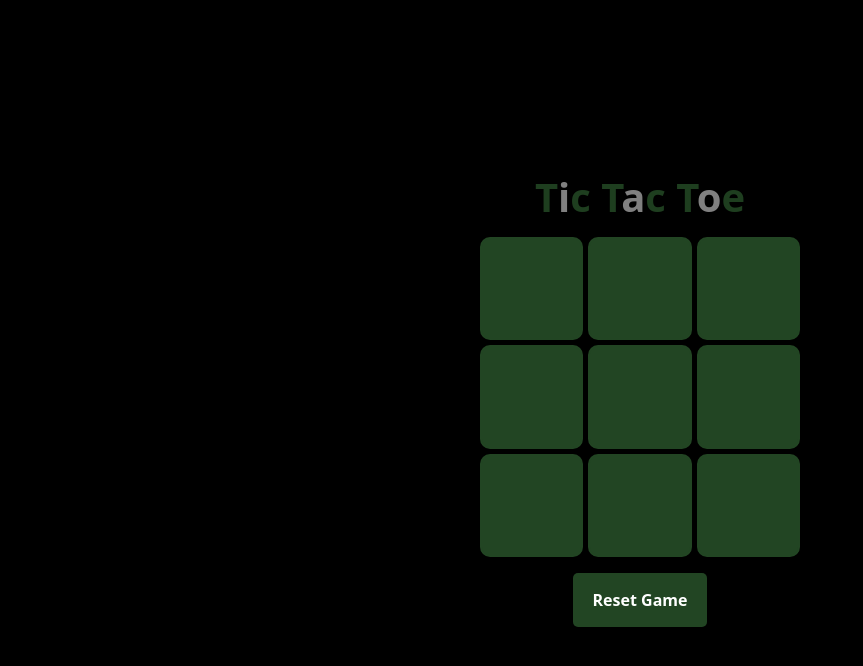
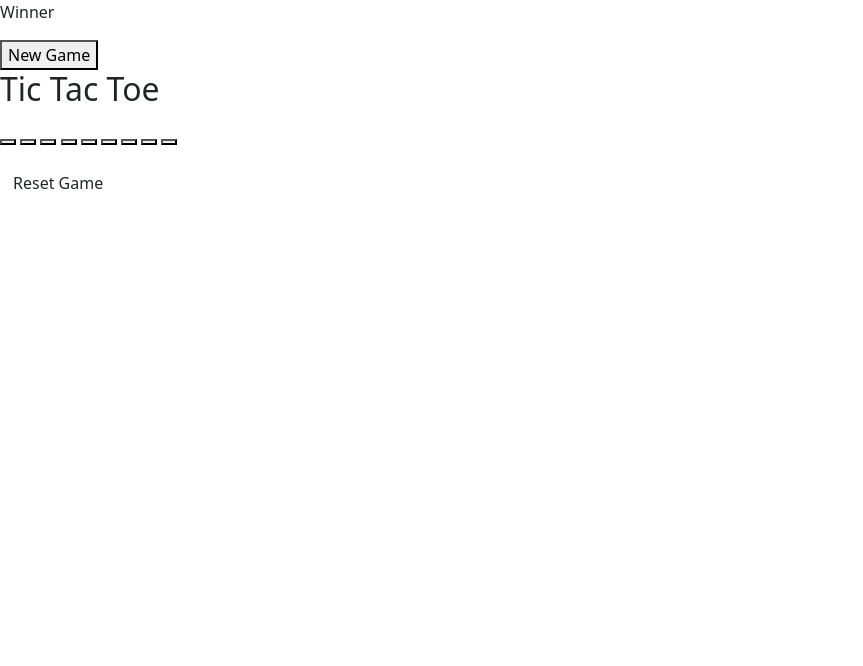
Before and after one commit to haider7575/mini-game-with-JS, a plain HTML site: page index.html in a window 1280 px wide. Shown: the whole page, without its empty margins (0-863 px from the left). Drawn offline with nearby package versions, Linux system fonts and the light colour scheme; files that its build step writes are made by us from their sources.

Commit message:
Update index.html

```diff
--- a/index.html
+++ b/index.html
@@ -6,7 +6,7 @@
     <meta name="viewport" content="width=device-width, initial-scale=1.0">
     <title>Tic Tac Toe</title>
     <link href="https://cdn.jsdelivr.net/npm/bootstrap@5.3.0/dist/css/bootstrap.min.css" rel="stylesheet">
-    <link rel="stylesheet" href="assets/css/style.css">
+<!--     <link rel="stylesheet" href="assets/css/style.css"> -->
 </head>
 
 <body>
@@ -30,7 +30,7 @@
         <button id="resetButton" class="btn mt-3" onclick="resetGame()">Reset Game</button>
     </div>
 
-    <script src="assets/js/script.js"></script>
+<!--     <script src="assets/js/script.js"></script> -->
 </body>
 
 </html>
```
